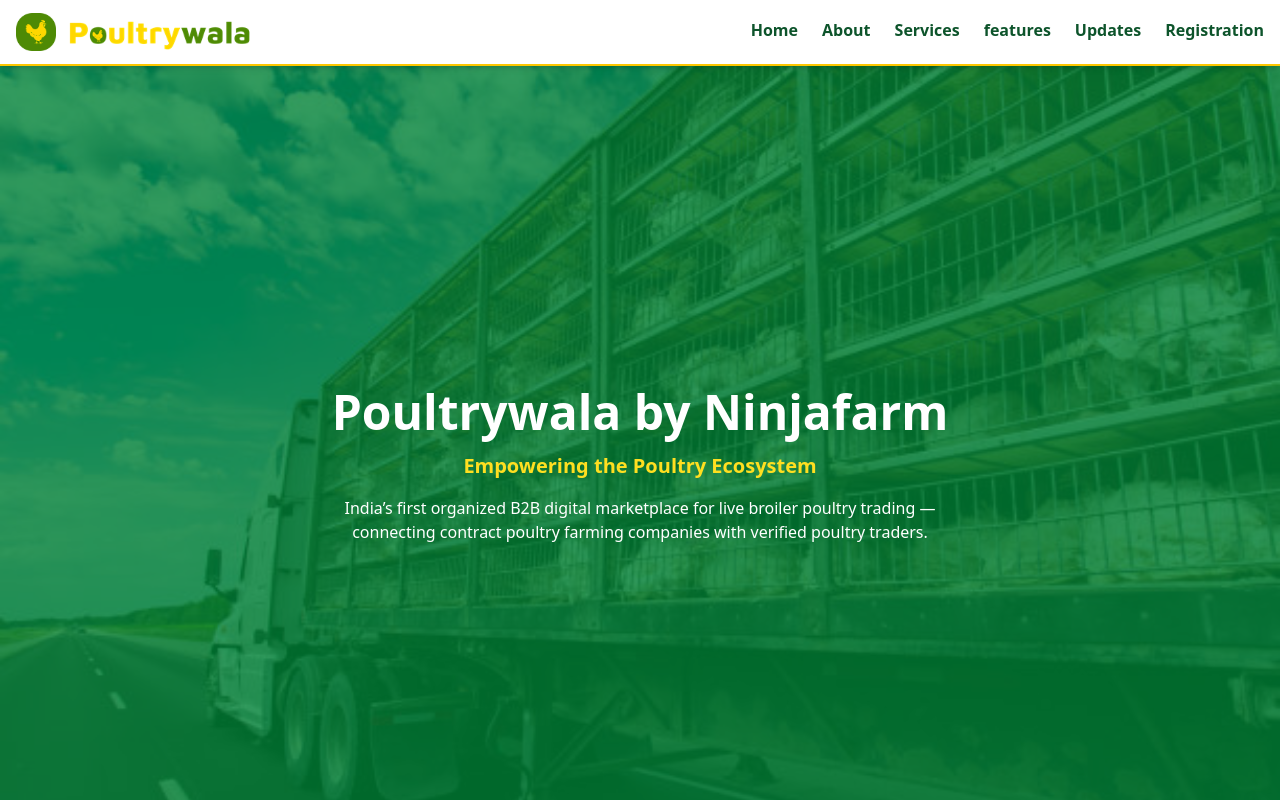
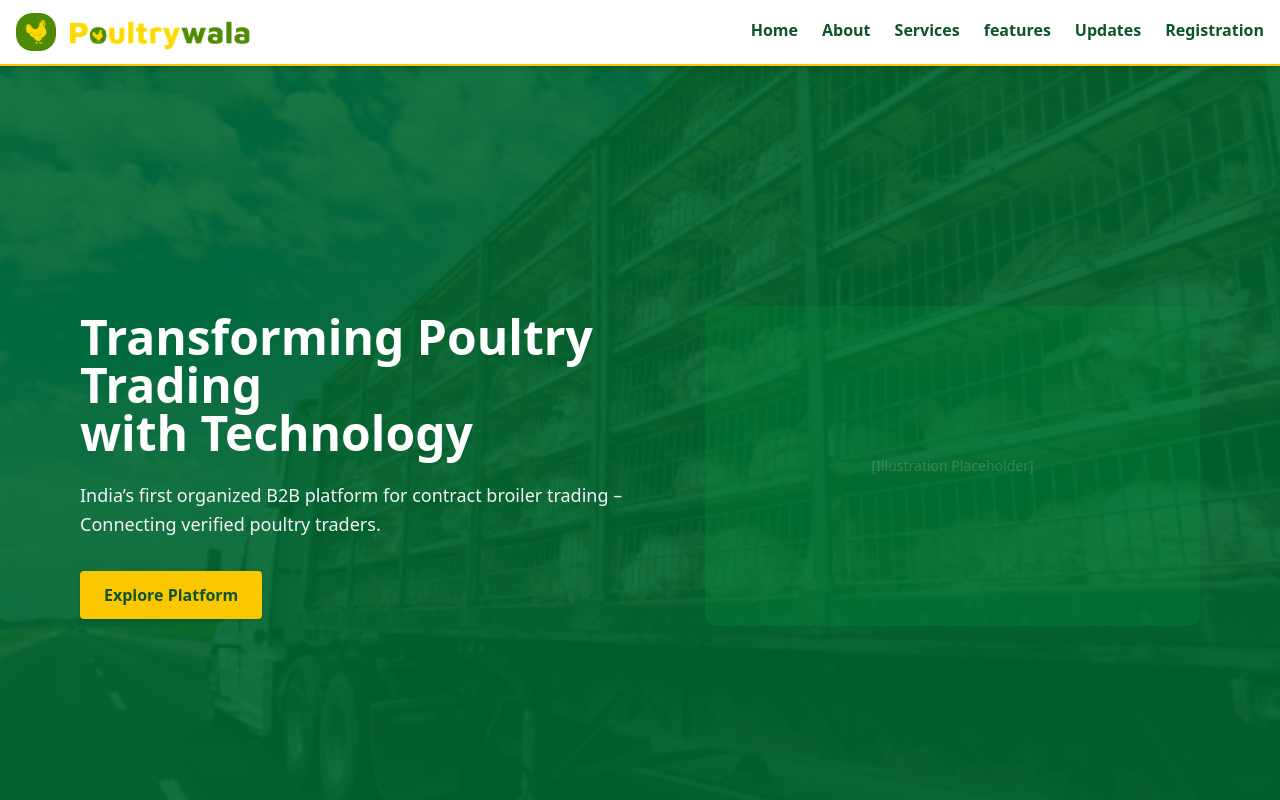
Before and after one commit to Ojaswakesharwani/PoultryWalaFresh, a React (Vite) app: page /updates in a window 1280 px wide. Shown: the top 800 px of the page. Built offline with nearby package versions, Linux system fonts and the light colour scheme.

Commit message:
added home page

```diff
--- a/src/Components/layouts/home.jsx
+++ b/src/Components/layouts/home.jsx
@@ -11,36 +11,48 @@
       ></div>
 
       {/* Green Overlay */}
-      <div className="absolute inset-0 bg-green-700 opacity-80 z-0"></div>
+      <div className="absolute inset-0 bg-green-800 opacity-90 z-0"></div>
 
       {/* Content */}
-      <div className="relative z-10 flex flex-col items-center justify-center min-h-screen text-white px-4 text-center">
+      <div className="relative z-10 flex flex-col md:flex-row items-center justify-between px-6 md:px-20 py-20 min-h-screen text-white">
+        {/* Left Text Content */}
+        <div className="max-w-2xl text-center md:text-left">
           <motion.h1
             initial={{ opacity: 0, y: 50 }}
             animate={{ opacity: 1, y: 0 }}
             transition={{ duration: 0.8 }}
             className="text-3xl sm:text-4xl md:text-5xl font-bold"
           >
-          Poultrywala by Ninjafarm
+            Transforming Poultry Trading <br className="hidden sm:block" /> with Technology
           </motion.h1>
 
           <motion.p
             initial={{ opacity: 0, y: 30 }}
             animate={{ opacity: 1, y: 0 }}
             transition={{ delay: 0.3, duration: 0.8 }}
-          className="text-yellow-300 text-lg sm:text-xl font-semibold mt-4"
+            className="mt-6 text-base sm:text-lg leading-relaxed text-gray-100"
           >
-          Empowering the Poultry Ecosystem
+            India’s first organized B2B platform for contract broiler trading – <br />
+            Connecting verified poultry traders.
           </motion.p>
 
-        <motion.p
+          <motion.button
             initial={{ opacity: 0, y: 30 }}
             animate={{ opacity: 1, y: 0 }}
             transition={{ delay: 0.6, duration: 0.8 }}
-          className="mt-4 text-sm sm:text-base max-w-2xl"
+            className="mt-8 px-6 py-3 bg-yellow-400 hover:bg-yellow-500 text-green-900 font-bold rounded shadow"
           >
-          India’s first organized B2B digital marketplace for live broiler poultry trading — connecting contract poultry farming companies with verified poultry traders.
-        </motion.p>
+            Explore Platform
+          </motion.button>
+        </div>
+
+        {/* Right Placeholder for Image/Vector */}
+        <div className="hidden md:block w-full md:w-1/2 h-80 mt-10 md:mt-0">
+          {/* You can add the image later here */}
+          <div className="w-full h-full rounded-xl bg-green-600 opacity-20 flex items-center justify-center">
+            <p className="text-white text-sm">[Illustration Placeholder]</p>
+          </div>
+        </div>
       </div>
     </section>
   );
```
Lines whose indentation alone changed are shown as unchanged.
